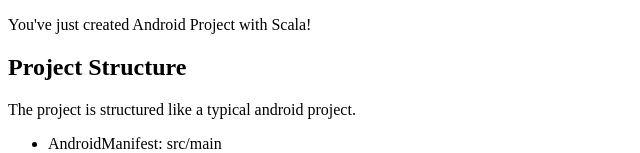
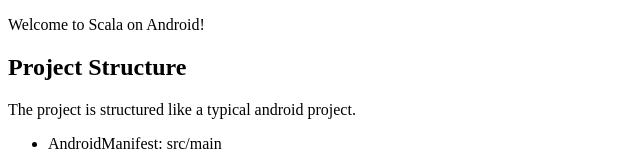
Before and after one commit to xebia-functional/scala-on-android-preparing-the-environment, a plain HTML site: page tutorial/index.html in a window 1280 px wide. Shown: the top 153 px of the page, without its empty margins (0-640 px from the left). Drawn offline with Linux system fonts and the light colour scheme.

Commit message:
Updates info for activator template and adds the README

```diff
--- a/tutorial/index.html
+++ b/tutorial/index.html
@@ -22,7 +22,7 @@
 </head>
 <body>
 <div>
-    <p>You've just created Android Project with Scala!</p>
+    <p>Welcome to Scala on Android!</p>
 
     <h2>Project Structure</h2>
 
```
Also changed, not shown: 2 other files.
